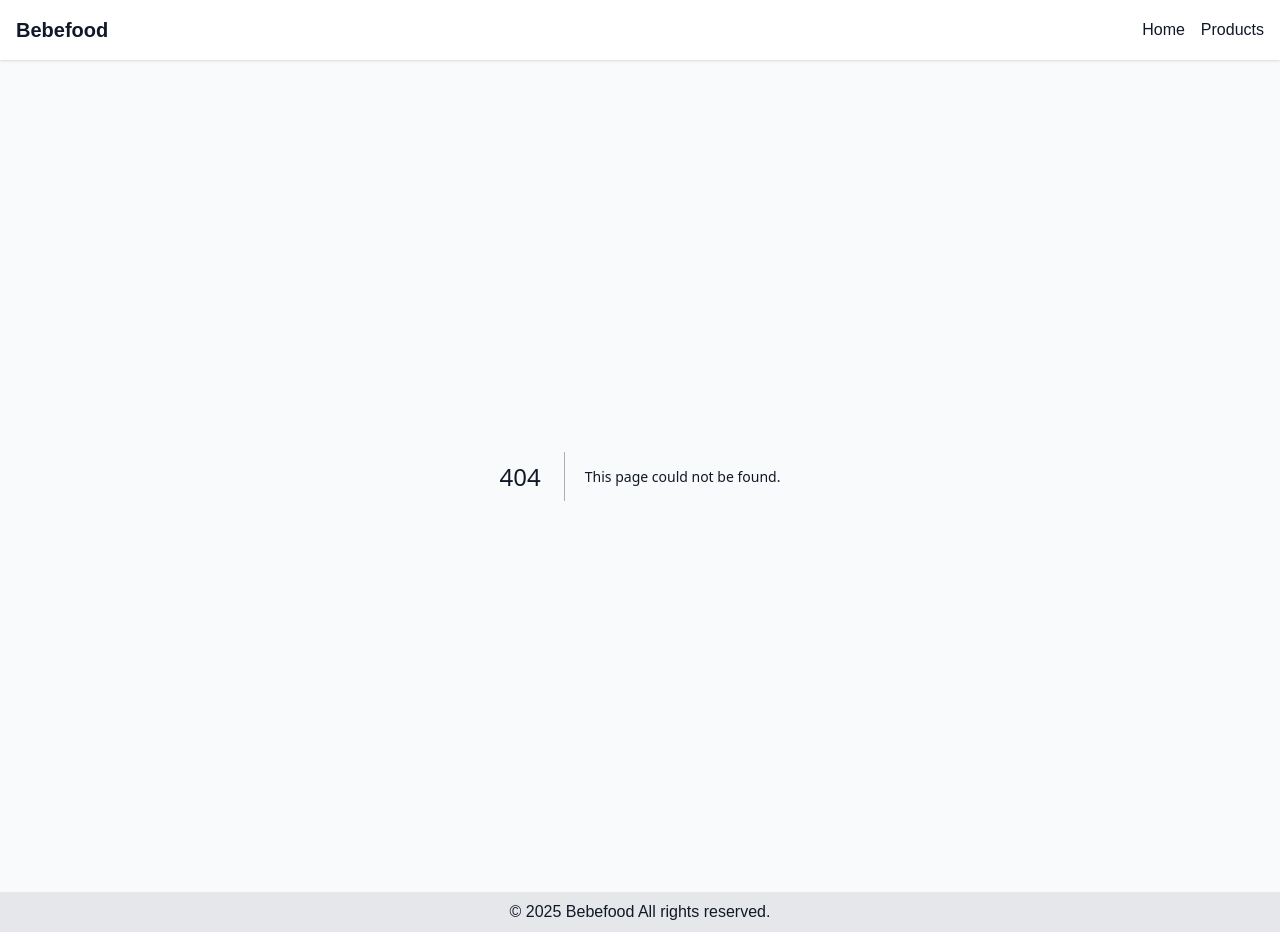
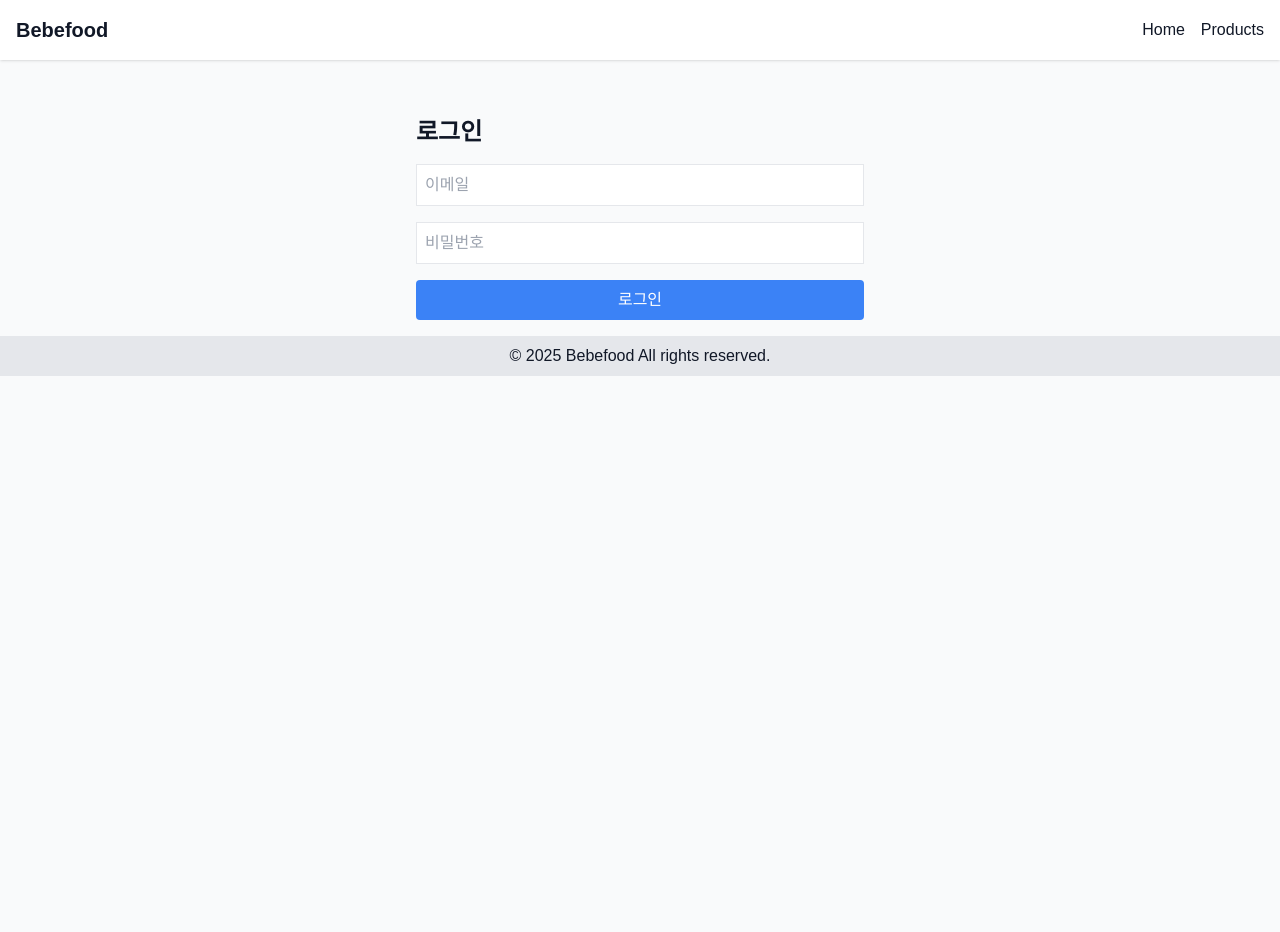
Before and after one commit to jaoromi/bebefood-website-renewal, a Next.js app: page /login in a window 1280 px wide. Before the commit this address had no page. After the commit the page ends 800 px from the top, so only its background shows below. Built offline with nearby package versions, Linux system fonts and the light colour scheme; no server answers.

Commit message:
Add logout page with signOut

```diff
--- /dev/null
+++ b/app/login/page.tsx
@@ -0,0 +1,56 @@
+// app/login/page.tsx
+"use client";
+
+import React, { useState } from "react";
+import { signInWithEmailAndPassword } from "firebase/auth";
+import { auth } from "../lib/firebase"; // 실제 경로에 맞춰 import 수정 필요
+
+export default function LoginPage() {
+  const [email, setEmail] = useState("");
+  const [password, setPassword] = useState("");
+
+  const handleLogin = async (e: React.FormEvent) => {
+    e.preventDefault();
+    try {
+      const userCredential = await signInWithEmailAndPassword(
+        auth,
+        email,
+        password
+      );
+      alert(`로그인 성공! uid: ${userCredential.user.uid}`);
+      // 로그인 성공 후 페이지 이동 or 토큰/세션 관리 등 추가 로직 가능
+    } catch (error: any) {
+      alert("로그인 실패: " + error.message);
+    }
+  };
+
+  return (
+    <div className="max-w-md mx-auto mt-10">
+      <h1 className="text-2xl font-bold mb-4">로그인</h1>
+      <form onSubmit={handleLogin} className="flex flex-col gap-4">
+        <input
+          type="email"
+          className="border p-2"
+          placeholder="이메일"
+          value={email}
+          onChange={(e) => setEmail(e.target.value)}
+          required
+        />
+        <input
+          type="password"
+          className="border p-2"
+          placeholder="비밀번호"
+          value={password}
+          onChange={(e) => setPassword(e.target.value)}
+          required
+        />
+        <button
+          type="submit"
+          className="bg-blue-500 text-white py-2 px-4 rounded hover:bg-blue-600"
+        >
+          로그인
+        </button>
+      </form>
+    </div>
+  );
+}
--- /dev/null
+++ b/app/logout/page.tsx
@@ -0,0 +1,30 @@
+// app/logout/page.tsx
+"use client";
+
+import React, { useCallback } from "react";
+import { signOut } from "firebase/auth";
+import { auth } from "../lib/firebase"; // 경로 확인 후 수정 필요
+
+export default function LogoutPage() {
+  const handleLogout = useCallback(async () => {
+    try {
+      await signOut(auth);
+      alert("로그아웃 되었습니다.");
+    } catch (error: any) {
+      alert("로그아웃 실패: " + error.message);
+    }
+  }, []);
+
+  return (
+    <div className="max-w-md mx-auto mt-10">
+      <h1 className="text-2xl font-bold mb-4">로그아웃</h1>
+      <p>버튼을 누르면 로그아웃됩니다.</p>
+      <button
+        onClick={handleLogout}
+        className="mt-4 bg-red-500 text-white py-2 px-4 rounded hover:bg-red-600"
+      >
+        로그아웃
+      </button>
+    </div>
+  );
+}
```
